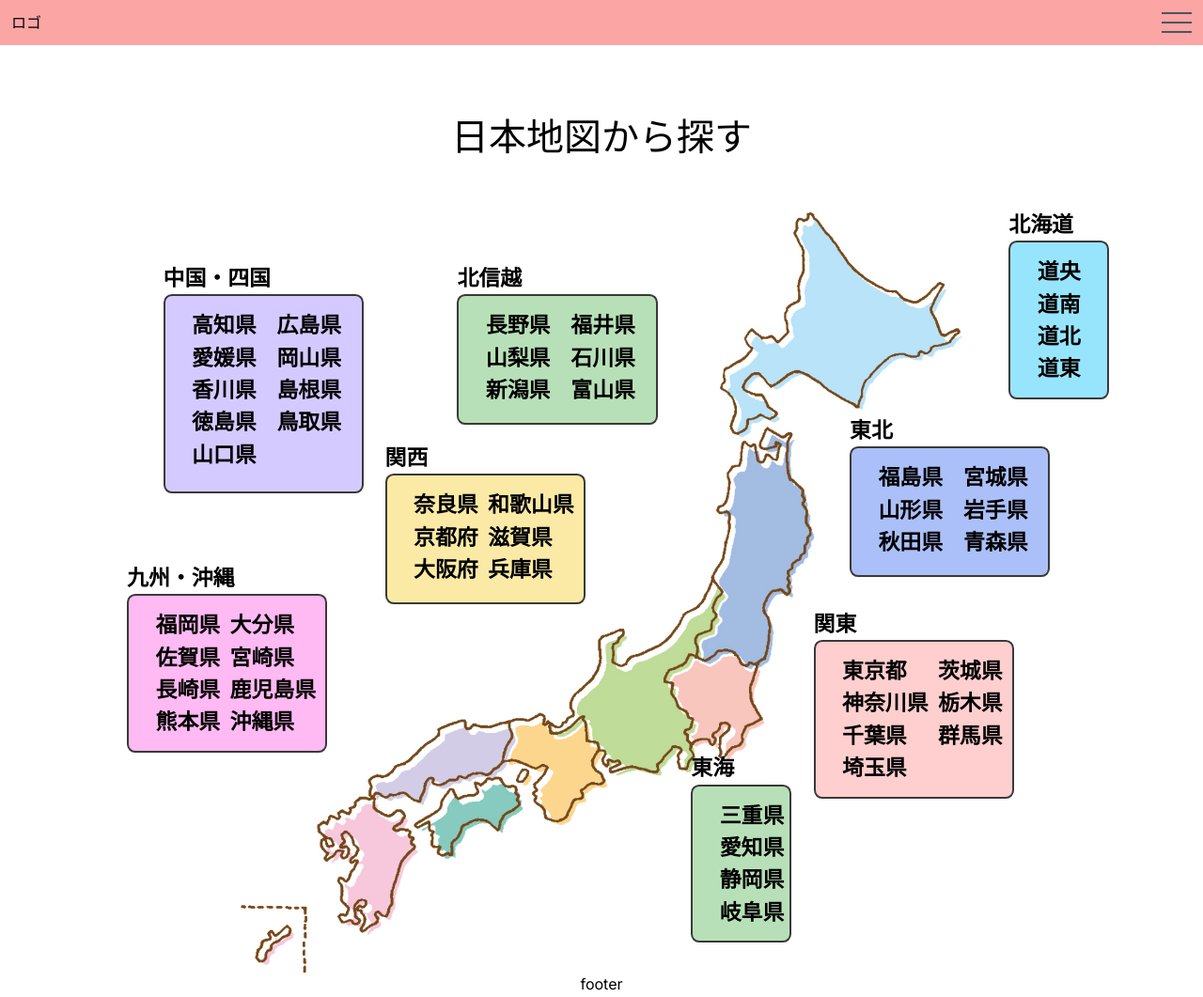
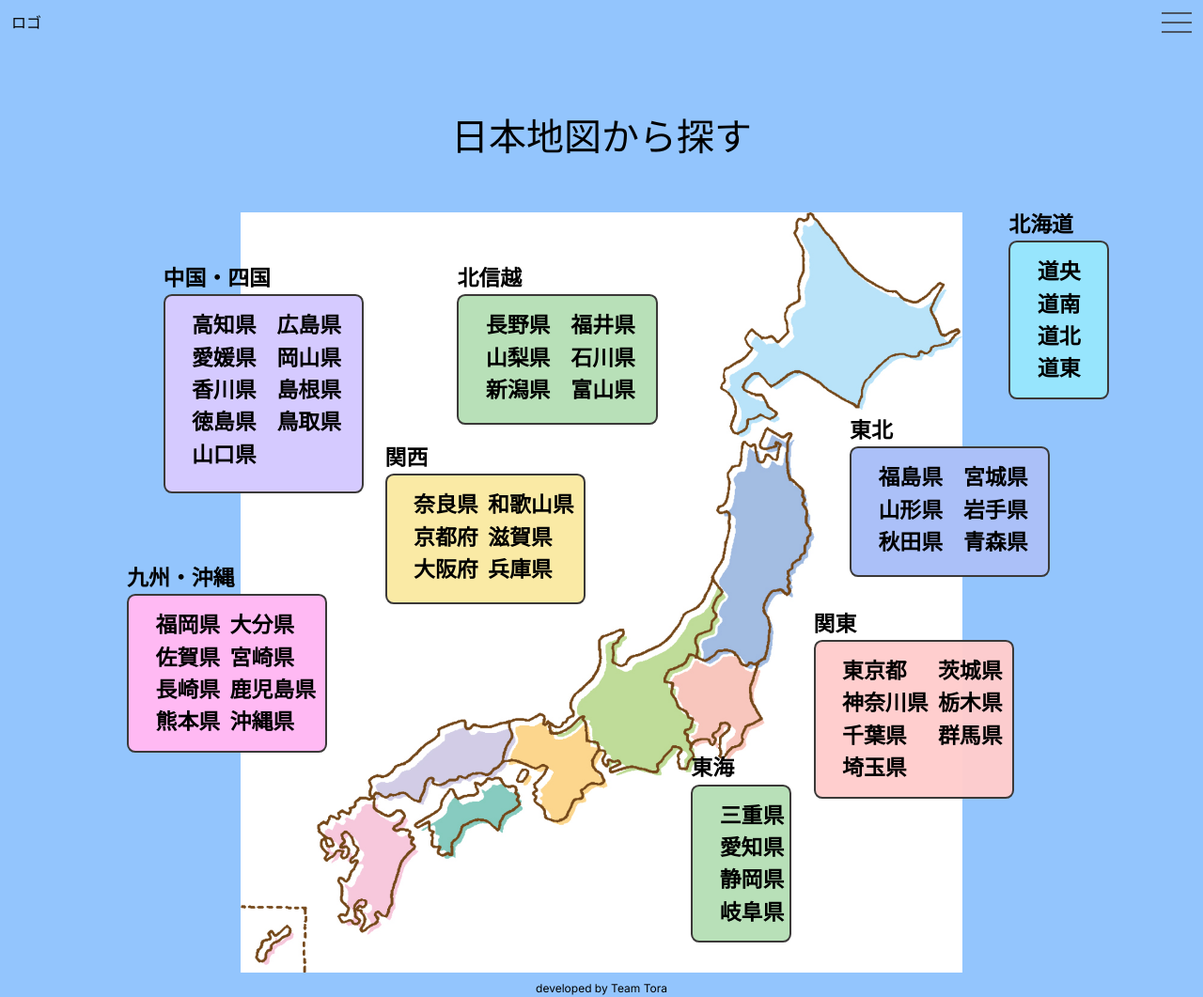
Before and after one commit to animeccaProject/animecca_web, a Next.js app: page / in a window 1280 px wide. Shown: the whole page at 94% size. Built offline with nearby package versions, Linux system fonts and the light colour scheme.

Commit message:
ヘッダーフッター微調整

```diff
--- a/src/app/layout.jsx
+++ b/src/app/layout.jsx
@@ -13,7 +13,7 @@ export const metadata = {
 export default function RootLayout({ children }) {
   return (
     <html lang="ja">
-      <body className={inter.className}>
+      <body className={`${inter.className} w-full bg-blue-300`}>
         <Header />
         {children}
         <Footer />
--- a/src/app/prefecture/[prefecture]/page.jsx
+++ b/src/app/prefecture/[prefecture]/page.jsx
@@ -180,8 +180,7 @@ export default function Prefecture({ params }) {
   }
 
   return (
-    <div className="w-full bg-blue-300">
-      <div className="m-auto flex h-[640px] w-[1100px] gap-20 bg-white p-14">
+    <div className="m-auto flex h-[640px] w-[1100px] gap-20 border border-gray-800 bg-white p-14">
       <div>
         <h1 className="mb-10">
           <span className="pr-1 text-[32px]">{prefecture}</span>
@@ -284,6 +283,5 @@ export default function Prefecture({ params }) {
           })}
       </div>
     </div>
-    </div>
   )
 }
--- a/src/components/layouts/Footer.jsx
+++ b/src/components/layouts/Footer.jsx
@@ -1,3 +1,7 @@
 export default function Footer() {
-  return <footer className="text-center  bottom-0">footer</footer>
+  return (
+    <footer className="bottom-0 mt-2 text-center text-[12px]">
+      developed by Team Tora
+    </footer>
+  )
 }
--- a/src/components/layouts/Header.tsx
+++ b/src/components/layouts/Header.tsx
@@ -6,10 +6,9 @@ const Header = () => {
   const handleMenuOpen = () => {
     setOpenMenu(!openMenu)
   }
-
   return (
     <div className="App">
-      <div className="container mx-auto px-3  bg-red-300">
+      <div className="container mx-auto px-3">
         <header className="flex justify-between py-3 ">
           <h1>ロゴ</h1>
 
@@ -22,22 +21,22 @@ const Header = () => {
             <div
               className={
                 openMenu
-                  ? 'w-8 h-0.5 bg-gray-600 translate-y-2.5 rotate-45 transition duration-500 ease-in-out'
-                  : 'w-8 h-0.5 bg-gray-600 transition duration-500 ease-in-out'
+                  ? 'h-0.5 w-8 translate-y-2.5 rotate-45 bg-gray-600 transition duration-500 ease-in-out'
+                  : 'h-0.5 w-8 bg-gray-600 transition duration-500 ease-in-out'
               }
             />
             <div
               className={
                 openMenu
                   ? 'opacity-0 transition duration-500 ease-in-out'
-                  : 'w-8 h-0.5 bg-gray-600 transition duration-500 ease-in-out'
+                  : 'h-0.5 w-8 bg-gray-600 transition duration-500 ease-in-out'
               }
             />
             <div
               className={
                 openMenu
-                  ? 'w-8 h-0.5 bg-gray-600 -rotate-45 transition duration-500 ease-in-out'
-                  : 'w-8 h-0.5 bg-gray-600 transition duration-500 ease-in-out'
+                  ? 'h-0.5 w-8 -rotate-45 bg-gray-600 transition duration-500 ease-in-out'
+                  : 'h-0.5 w-8 bg-gray-600 transition duration-500 ease-in-out'
               }
             />
           </button>
@@ -46,8 +45,8 @@ const Header = () => {
           <nav
             className={
               openMenu
-                ? 'text-left fixed bg-slate-200 z-20 right-0 top-0 w-2/12  h-screen flex flex-col justify-start pt-8 px-3 ease-linear duration-300'
-                : 'fixed right-[-100%] ease-linear duration-300'
+                ? 'fixed right-0 top-0 z-20 flex h-screen w-2/12  flex-col justify-start bg-slate-200 px-3 pt-8 text-left duration-300 ease-linear'
+                : 'fixed right-[-100%] duration-300 ease-linear'
             }
           >
             <ul className="mt-6 text-center ">
@@ -58,7 +57,7 @@ const Header = () => {
                 <a href="/mylist">マイリスト</a>
               </li>
               <li className="mt-2">
-                <a href="/mecca">聖地の登録</a>
+                <a href="/mecca/new">聖地の登録</a>
               </li>
               <li className="mt-2">
                 <a href="/login">ログイン</a>
```
Lines whose indentation alone changed are shown as unchanged.
